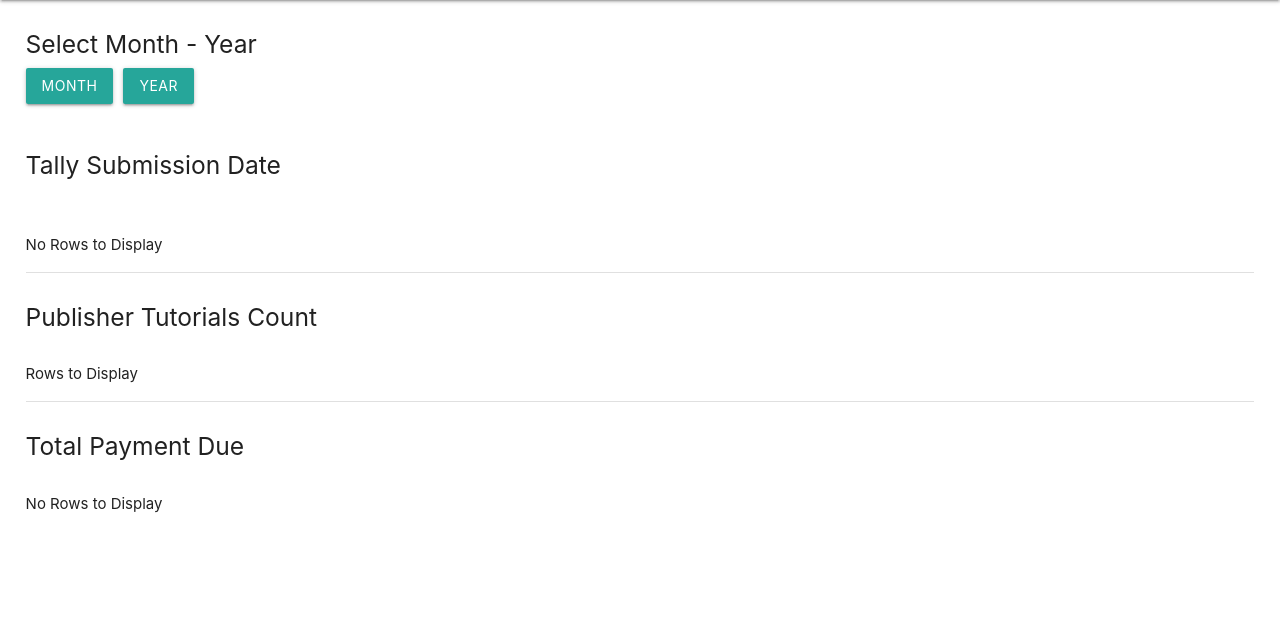
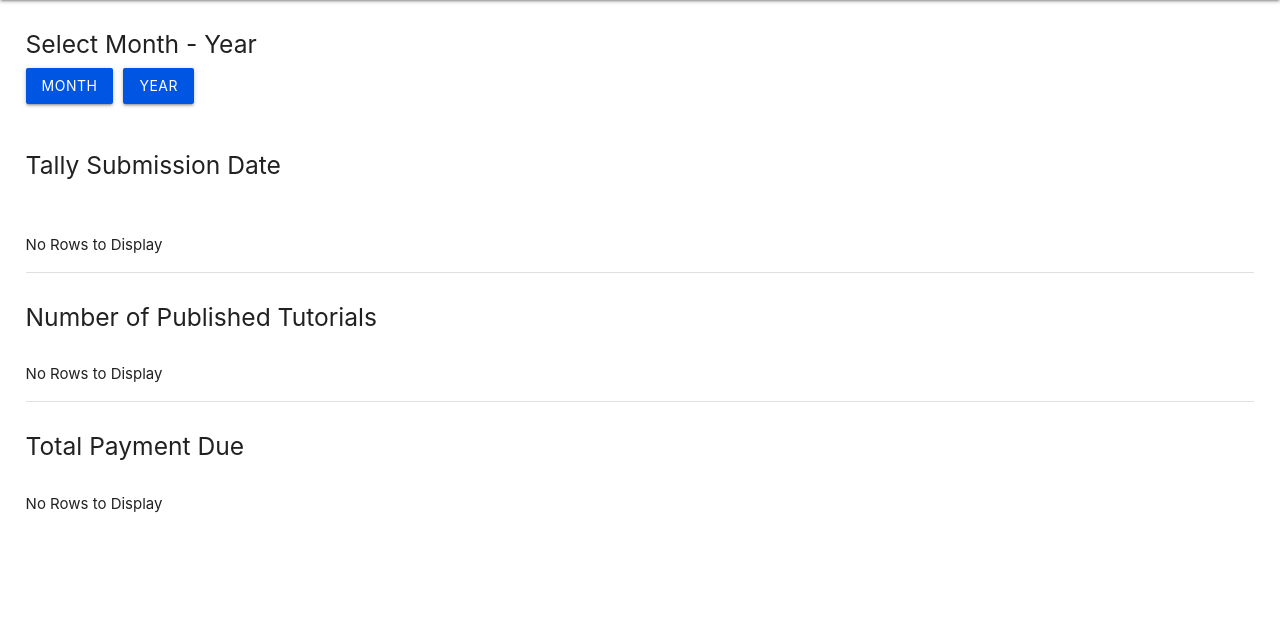
Before and after one commit to captain-pool/Fossee_Web_Dev, a Django app: page / in a window 1280 px wide. Shown: the part 64-687 px from the top of the page. Run offline with Django 3.2, Linux system fonts and the light colour scheme; some libraries are stand-ins or nearby versions.

Commit message:
Final Commit

```diff
--- a/fossee_ST_WebDev/ST_WebDev/templates/index.html
+++ b/fossee_ST_WebDev/ST_WebDev/templates/index.html
@@ -98,15 +98,17 @@
 </div>
 <body>
 	{% if err %}
-
+	<script>
+		M.toast({html:'Oops! Some Error Occurred.'});
+	</script>
 {% endif %}
 	<div style='margin:0% 2%'>
 		<div class="section">
 			<div>
 				<h5>Select Month - Year </h5>
-				<div style='float:left;margin-right: 5px;'><a href="#" id="monthDropDown" class="btn dropdown-trigger" data-target="monthList"> {%if month %} {{ month }} {%else%} Month {%endif%}</a></div>
+				<div style='float:left;margin-right: 5px;'><a href="#" id="monthDropDown" class="btn dropdown-trigger" style='background-color: #0056e2' data-target="monthList"> {%if month %} {{ month }} {%else%} Month {%endif%}</a></div>
 
-				<div style="float:left; margin-left: 5px;"><a href="#" id="yearDropDown" class="btn dropdown-trigger" data-target="yearList">{%if year %} {{ year }} {%else%} Year {%endif%}</a></div>
+				<div style="float:left; margin-left: 5px;"><a href="#" id="yearDropDown" style='background-color: #0056e2' class="btn dropdown-trigger" data-target="yearList">{%if year %} {{ year }} {%else%} Year {%endif%}</a></div>
 			</div>
 
 			<br><br><br>
@@ -176,7 +178,7 @@
 		</div>
 		<div class="divider"></div>
 		<div class="section">
-			<h5>Publisher Tutorials Count</h5><br>
+			<h5>Number of Published Tutorials</h5><br>
 			{% if foss %}
 			<div class="row">
 				<div class="col s3"><b>Publisher</b></div>
@@ -189,7 +191,7 @@
 			</div>
 			{% endfor %}
 			{%else%}
-			<h8> Rows to Display </h8>
+			<h8> No Rows to Display </h8>
 			{%endif%}
 		</div>
 		<div class="divider"></div>
--- a/fossee_ST_WebDev/fossee_ST_WebDev/settings.py
+++ b/fossee_ST_WebDev/fossee_ST_WebDev/settings.py
@@ -25,7 +25,7 @@ PASS=os.environ['FOSS_PWD']
 SECRET_KEY = 'x-kjuae7wt+6l2%apk_7mw^p1-yen27%4y=o$_-bl7w12x@w-8'
 
 # SECURITY WARNING: don't run with debug turned on in production!
-DEBUG = True
+DEBUG = False
 
 ALLOWED_HOSTS = ['*']
 
```
Also changed, not shown: README.md, fossee_ST_WebDev/ST_WebDev/templates/404.html (deleted).
